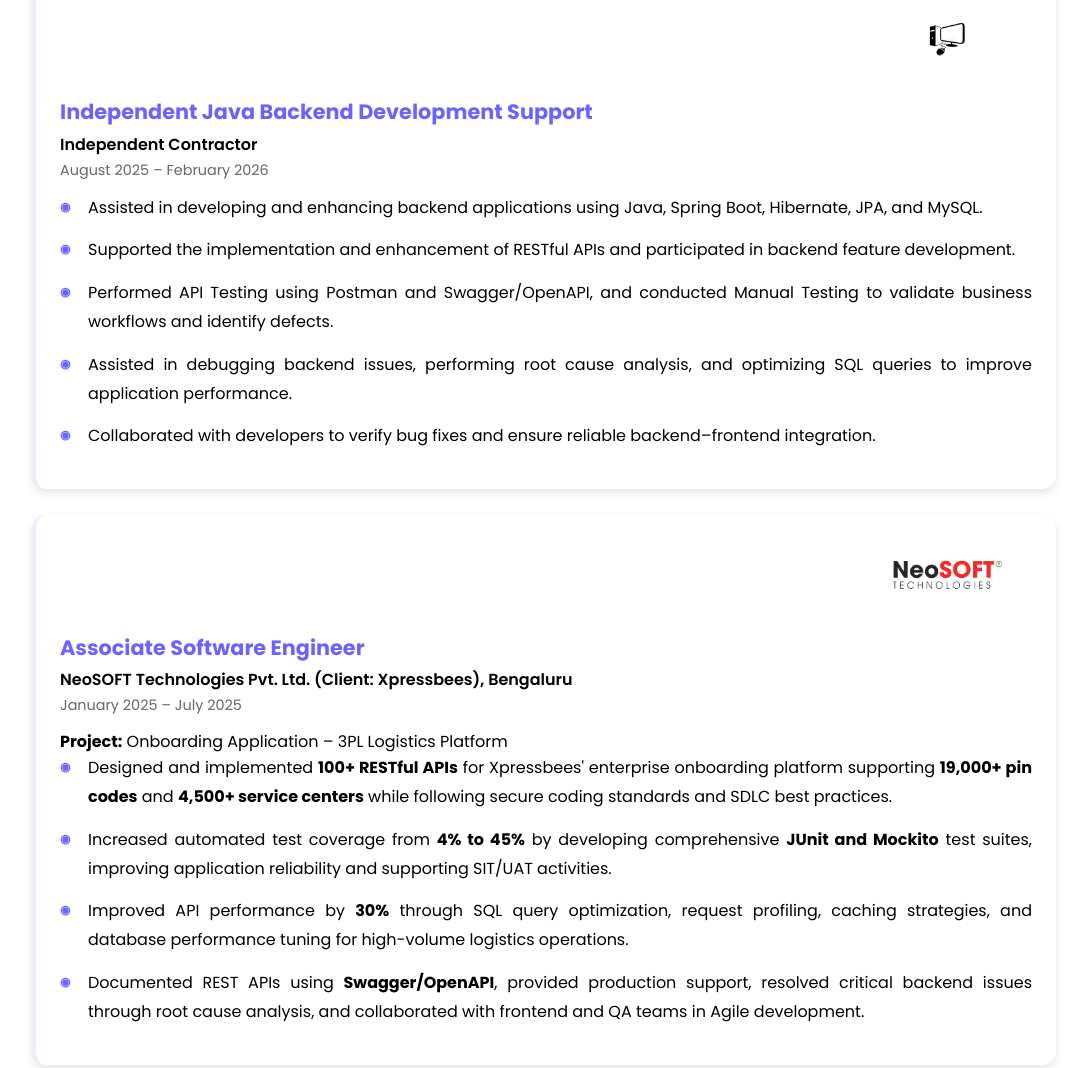
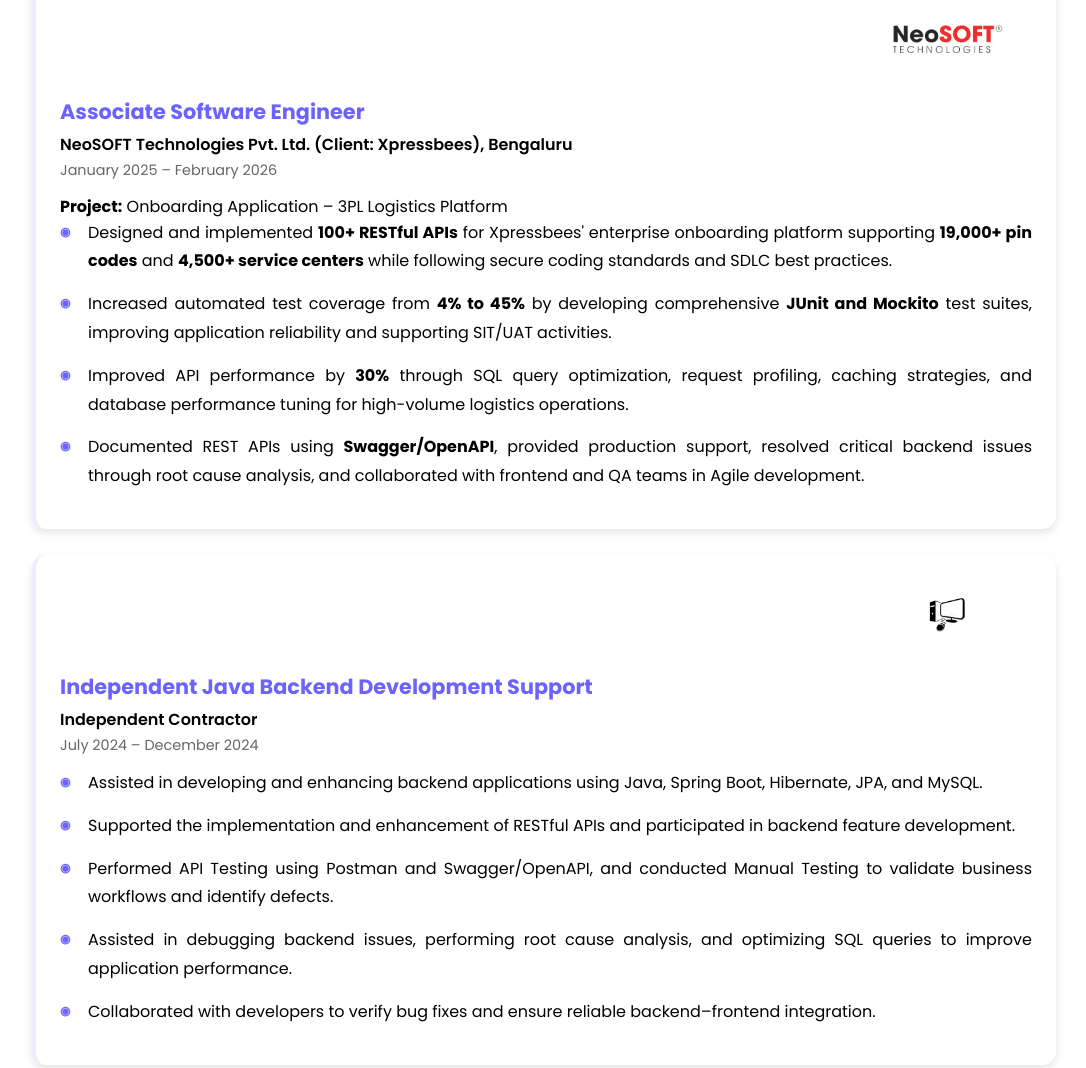
Before and after one commit to 547Jaswanth/portfolio-responsive-complete-main, a plain HTML site: page index.html in a window 1280 px wide. Shown: the part 2065-3133 px from the top of the page, without its empty margins (96-1182 px from the left). Drawn offline with nearby package versions, Linux system fonts and the light colour scheme.

Commit message:
Latest commit, Updated Experience
Experience updated

```diff
--- a/index.html
+++ b/index.html
@@ -168,13 +168,41 @@
     <div class="experience__card">
         <div class="experience__card-content">
 
+            <img src="assets/img/neosoft_logo.png"
+                 alt="neosoft Logo"
+                 class="experience__logo">
+
+            <h3 class="experience__role">Associate Software Engineer</h3>
+            <p class="experience__company">NeoSOFT Technologies Pvt. Ltd. (Client: Xpressbees), Bengaluru</p>
+            <p class="experience__duration">January 2025 – February 2026</p>
+            <p><b>Project:</b> Onboarding Application – 3PL Logistics Platform</p>
+
+            <ul class="experience__details">
+
+                <li>Designed and implemented <b>100+ RESTful APIs</b> for Xpressbees' enterprise onboarding platform supporting <b>19,000+ pin codes</b> and <b>4,500+ service centers</b> while following secure coding standards and SDLC best practices.</li>
+
+                <li>Increased automated test coverage from <b>4% to 45%</b> by developing comprehensive <b>JUnit and Mockito</b> test suites, improving application reliability and supporting SIT/UAT activities.</li>
+
+                <li>Improved API performance by <b>30%</b> through SQL query optimization, request profiling, caching strategies, and database performance tuning for high-volume logistics operations.</li>
+
+                <li>Documented REST APIs using <b>Swagger/OpenAPI</b>, provided production support, resolved critical backend issues through root cause analysis, and collaborated with frontend and QA teams in Agile development.</li>
+
+            </ul>
+
+        </div>
+    </div>
+
+      <!-- Experience 3 -->
+    <div class="experience__card">
+        <div class="experience__card-content">
+
             <img src="assets/img/fre.png"
                  alt="Logo"
                  class="experience__logo">
 
             <h3 class="experience__role">Independent Java Backend Development Support</h3>
             <p class="experience__company">Independent Contractor</p>
-            <p class="experience__duration">August 2025 – February 2026</p>
+            <p class="experience__duration">July 2024 – December 2024</p>
 
             <ul class="experience__details">
 
@@ -186,35 +214,6 @@
 
                 <li>Assisted in debugging backend issues, performing root cause analysis, and optimizing SQL queries to improve application performance.</li>
                 <li>Collaborated with developers to verify bug fixes and ensure reliable backend–frontend integration.</li>
-
-            </ul>
-
-        </div>
-    </div>
-
-
-    <!-- Experience 3 -->
-    <div class="experience__card">
-        <div class="experience__card-content">
-
-            <img src="assets/img/neosoft_logo.png"
-                 alt="neosoft Logo"
-                 class="experience__logo">
-
-            <h3 class="experience__role">Associate Software Engineer</h3>
-            <p class="experience__company">NeoSOFT Technologies Pvt. Ltd. (Client: Xpressbees), Bengaluru</p>
-            <p class="experience__duration">January 2025 – July 2025</p>
-            <p><b>Project:</b> Onboarding Application – 3PL Logistics Platform</p>
-
-            <ul class="experience__details">
-
-                <li>Designed and implemented <b>100+ RESTful APIs</b> for Xpressbees' enterprise onboarding platform supporting <b>19,000+ pin codes</b> and <b>4,500+ service centers</b> while following secure coding standards and SDLC best practices.</li>
-
-                <li>Increased automated test coverage from <b>4% to 45%</b> by developing comprehensive <b>JUnit and Mockito</b> test suites, improving application reliability and supporting SIT/UAT activities.</li>
-
-                <li>Improved API performance by <b>30%</b> through SQL query optimization, request profiling, caching strategies, and database performance tuning for high-volume logistics operations.</li>
-
-                <li>Documented REST APIs using <b>Swagger/OpenAPI</b>, provided production support, resolved critical backend issues through root cause analysis, and collaborated with frontend and QA teams in Agile development.</li>
 
             </ul>
 
@@ -246,7 +245,7 @@
             </p>
 
             <p class="training__duration">
-                January 2024 – December 2024
+                January 2024 – June 2024
             </p>
 
             <ul class="training__details">
@@ -413,7 +412,6 @@
                 </div>
             </section>
 
-            <!--===== CONTACT =====-->
             <section class="contact section" id="contact">
                 <h2 class="section-title">Contact</h2>
 
```
